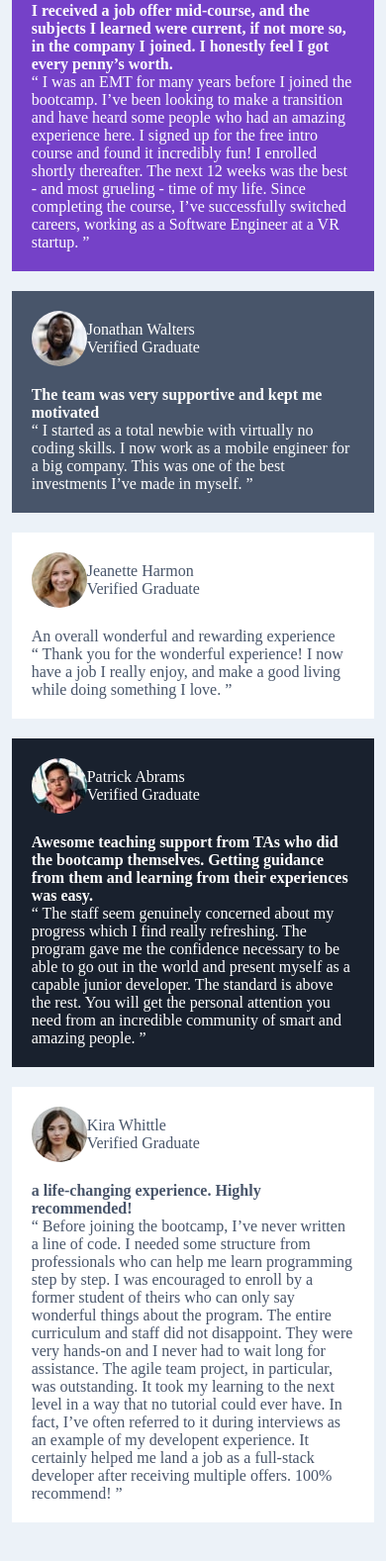
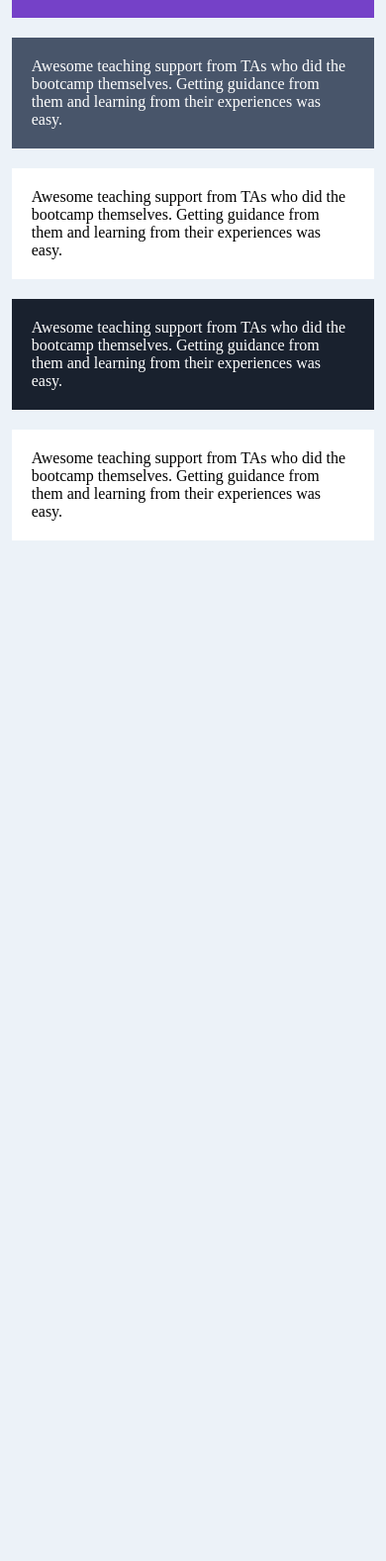
Before and after one commit to Tommy007U/testimonials-grid-section, a plain HTML site: page index.html in a window 390 px wide. Shown: the part 114-1691 px from the top of the page at 99% size. After the commit the page ends 844 px from the top, so only its background shows below. Drawn offline with Linux system fonts and the light colour scheme.

Commit message:
done with first mobile design now working on large screen

```diff
--- a/index.html
+++ b/index.html
@@ -2,122 +2,41 @@
 <html lang="en">
 <head>
   <meta charset="UTF-8">
-  <meta name="viewport" content="width=device-width, initial-scale=1.0"> <!-- displays site properly based on user's device -->
-
+  <meta http-equiv="X-UA-Compatible" content="IE=edge">
+  <meta name="viewport" content="width=device-width, initial-scale=1.0">
   <link rel="icon" type="image/png" sizes="32x32" href="./images/favicon-32x32.png">
-
-  <title>Testimonial challenge </title>
   <link rel="stylesheet" href="./style.css">
-
-
-
+  <title>Testimonial challenge</title>
 </head>
 <body>
-
   <div id="testimonial-grid-container">
     <div id="main-left">
       <div id="top">
-            <div id="testimonial-1"  class="grid-item">
-              <div class="header">
-              <img src="./images/image-daniel.jpg" alt="“Daniel's profile picture">
-              <div class="header-txt">
-              <p>Daniel Clifford</p>
-                <p>Verified Graduate</p>
+       <div id="testimonial-1" class="grid-item" >
+          <p>Awesome teaching support from TAs who did the bootcamp themselves. Getting guidance from them and
+           learning from their experiences was easy.</p>
+       </div>
+       <div id="testimonial-2" class="grid-item">
+          <p>Awesome teaching support from TAs who did the bootcamp themselves. Getting guidance from them and
+          learning from their experiences was easy.</p>
        </div>
        </div>
-               <h4> I received a job offer mid-course, and the subjects I learned were current, if not more so,
-                in the company I joined. I honestly feel I got every penny’s worth.</h4>
-
-                <p>“ I was an EMT for many years before I joined the bootcamp. I’ve been looking to make a
-                transition and have heard some people who had an amazing experience here. I signed up
-                for the free intro course and found it incredibly fun! I enrolled shortly thereafter.
-                The next 12 weeks was the best - and most grueling - time of my life. Since completing
-                the course, I’ve successfully switched careers, working as a Software Engineer at a VR startup. ”</p>
+       <div id="bottom">
+       <div id="testimonial-3" class="grid-item">
+         <p>Awesome teaching support from TAs who did the bootcamp themselves. Getting guidance from them and
+         learning from their experiences was easy.</p>
       </div>
-
-             <div id="testimonial-2"  class="grid-item">
-              <div class="header">
-              <img src="./images/image-jonathan.jpg" alt="Jonathan's profile picture">
-              <div class="header-txt">
-
-              <p>Jonathan Walters</p>
-               <p> Verified Graduate</p>
+      <div id="testimonial-4" class="grid-item">
+        <p>Awesome teaching support from TAs who did the bootcamp themselves. Getting guidance from them and
+        learning from their experiences was easy.</p>
       </div>
       </div>
-                <h4>The team was very supportive and kept me motivated</h4>
-
-                <p>“ I started as a total newbie with virtually no coding skills. I now work as a mobile engineer
-                for a big company. This was one of the best investments I’ve made in myself. ”</p>
       </div>
-
-
-          </div>
-
-       <div id="bottom">
-        <div id="testimonial-3" class="grid-item">
-          <div class="header">
-          <img src="./images/image-jeanette.jpg" alt="Jeanette's profile picture">
-          <div class="header-txt">
-          <p>Jeanette Harmon</p>
-           <p> Verified Graduate</p>
-          </div>
-          </div>
-            <h>An overall wonderful and rewarding experience</h>
-
-            <p>“ Thank you for the wonderful experience! I now have a job I really enjoy, and make a good living
-            while doing something I love. ”
-          </p>
-         </div>
-
-         <div id="testimonial-4" class="grid-item">
-          <div class="header">
-          <img src="./images/image-patrick.jpg" alt="Patrick's profile picture">
-          <div class="header-txt">
-            <p>Patrick Abrams</p>
-            <p>Verified Graduate</p>
-          </div>
-          </div>
-           <h4>Awesome teaching support from TAs who did the bootcamp themselves. Getting guidance from them and
-            learning from their experiences was easy.</h4>
-
-            <p>“ The staff seem genuinely concerned about my progress which I find really refreshing. The program
-            gave me the confidence necessary to be able to go out in the world and present myself as a capable
-            junior developer. The standard is above the rest. You will get the personal attention you need from
-            an incredible community of smart and amazing people. ”
-          </p>
-         </div>
-
-
+      <div id="testimonial-5" class="grid-item">
+        <p>Awesome teaching support from TAs who did the bootcamp themselves. Getting guidance from them and
+         learning from their experiences was easy.</p>
       </div>
 
   </div>
-       <div id="testimonial-5" class="grid-item">
-        <div class="header">
-        <img src="./images/image-kira.jpg" alt="Kira's profile picture">
-        <div class="header-txt">
-
-        <p>Kira Whittle</p>
-          <p>Verified Graduate</p>
-        </div>
-        </div>
-          <h4> a life-changing experience. Highly recommended!</h4>
-
-          <p>“ Before joining the bootcamp, I’ve never written a line of code. I needed some structure from
-          professionals who can help me learn programming step by step. I was encouraged to enroll by a former
-          student of theirs who can only say wonderful things about the program. The entire curriculum and staff
-          did not disappoint. They were very hands-on and I never had to wait long for assistance. The agile team
-          project, in particular, was outstanding. It took my learning to the next level in a way that no tutorial
-          could ever have. In fact, I’ve often referred to it during interviews as an example of my developent
-          experience. It certainly helped me land a job as a full-stack developer after receiving multiple offers.
-          100% recommend! ”</p>
-       </div>
-
-     <!--<div class="attribution">
-       Challenge by <a href="https://www.facebook.com/groups/500737871351544" target="_blank">Tommy Prince</a>.
-    Coded by <a href="#">Yemba Uzilo Thomas "Tommy007U"</a>.
-
-    </div> -->
-    <script src="./index.js"></script>
-  </div>
 </body>
 </html>
--- a/style.css
+++ b/style.css
@@ -1,90 +1,81 @@
+
+
+
+
+
+
+
+
+
+
+
+
+
+
 *{
     box-sizing: border-box;
-    margin:0;
-    padding:0;
+    margin: 0;
+    padding: 0;
 }
 body{
-    background-color:#ecf2f8;
+    background-color: #ecf2f8;
 }
 #testimonial-grid-container{
-    padding: 5% 3%;   /* 5% top n dwn, 3% left n rirght */
+    padding: 5% 3%;
 }
-
 #testimonial-1{
     background-color: #7541c8;
-    color:#FFFFFF;
-
+    color: #FFFFFF;
 }
 #testimonial-2{
     background-color:#48556a;
-    color:#FFFFFF;
-
+    color: #FFFFFF;
 }
 #testimonial-3{
     background-color: #FFFFFF;
-    color: #48556a;
 }
 #testimonial-4{
     background-color: #19212e;
-    color:#FFFFFF;
-
+    color: #FFFFFF;
 }
 #testimonial-5{
     background-color: #FFFFFF;
-    color:#48556a;
-
 }
 .grid-item{
     margin-bottom: 20px;
     padding: 20px;
 }
-.header{
-    display:flex;
-    align-items: center;
-    margin-bottom:20px;
 
-}
-.header img{
-    border-radius:50%;
-
-}
-@media (min-width:576px){
-
-    #testimonial-grid-container,
-        #main-left
-        #top,
-        #bottom{
-            display: flex;
-        }
-
-
+@media (min-width: 576px){
     #testimonial-grid-container{
         display: flex;
-        max-width:900px;
-        margin: 0 auto;
-        justify-content: space-between;
     }
     #testimonial-5{
-        flex-basis: 25px;
+        flex-basis: 25%;
     }
     #main-left{
+        display: flex;
         flex-direction: column;
-        flex-basis: 75%;
     }
-    #main-left .grid-item{
-        margin-right: 15px;
+    #top{
+        display: flex;
+        flex-basis: 50%;
     }
-    #top, #bottom{
-
+    #bottom{
+        display: flex;
         flex-basis: 50%;
+    }
+    #testimonial-1{
 
     }
-    #testimonial-1, #testimonial4{
-        flex-basis: 65%;
+    #testimonial-2{
 
     }
-    #testimonial-2, #testimonial-3{
-        flex-basis: 35%;
+    #testimonial-3{
+
+    }
+    #testimonial-4{
+
     }
 
 }
```
Also changed, not shown: placeholder.txt. Lines whose indentation alone changed are shown as unchanged.
